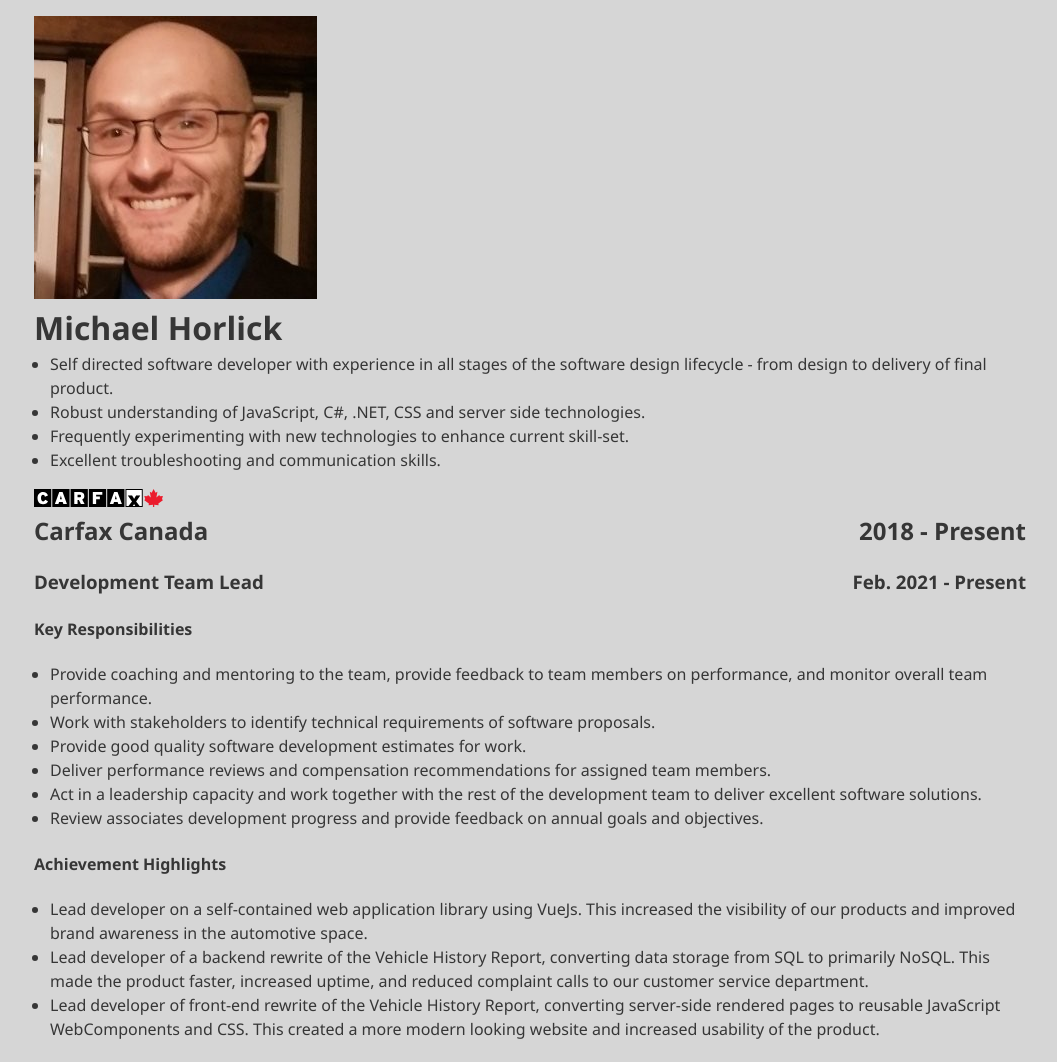
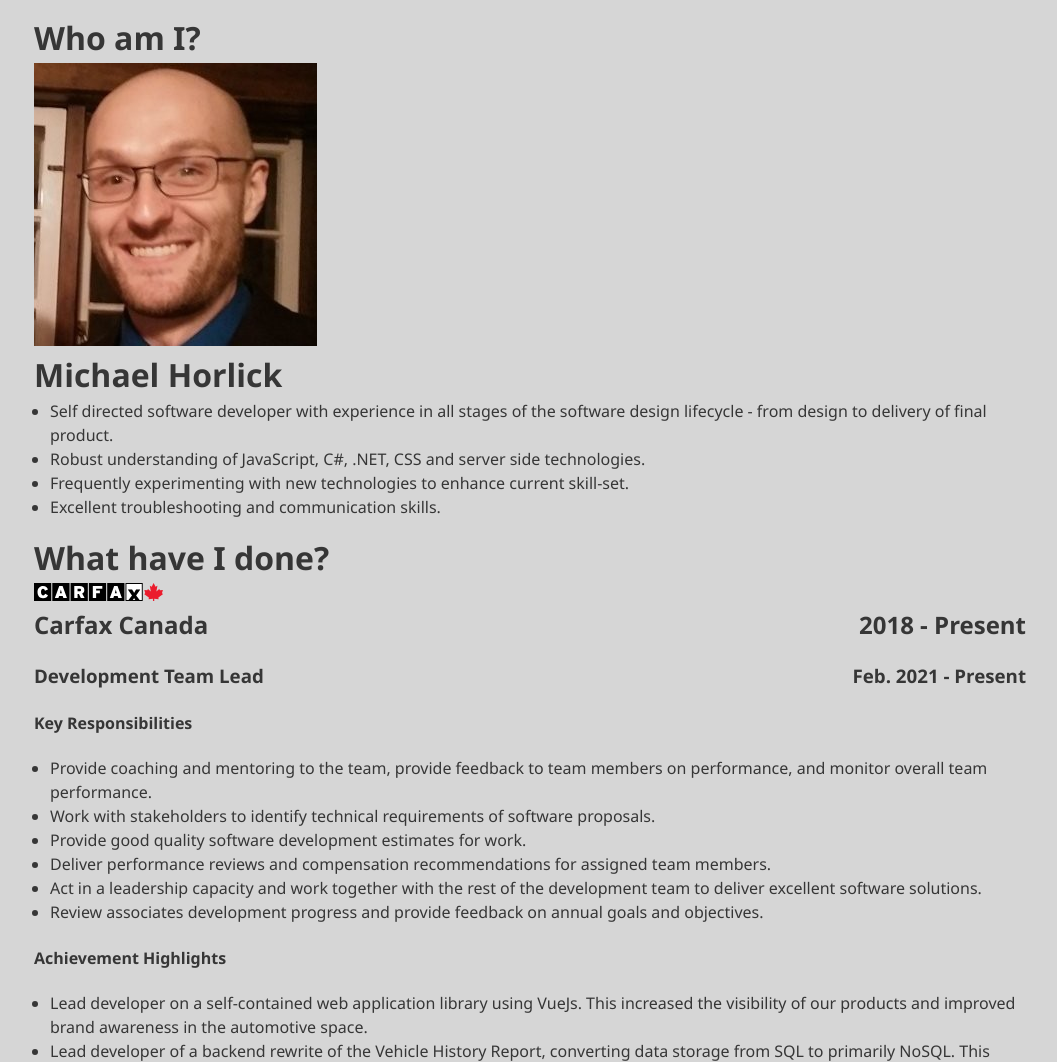
Before and after one commit to frozenrunner/frozenrunner.github.io, a website built with webpack: page index.html in a window 1280 px wide. Shown: the top 1062 px of the page, without its empty margins (110-1167 px from the left). Built offline with nearby package versions, Linux system fonts and the light colour scheme.

Commit message:
Adding some headers

```diff
--- a/index.html
+++ b/index.html
@@ -19,6 +19,7 @@
         </section>
     </template>
     <main class="main">
+        <h1>Who am I?</h1>
         <site-card img="./img/profile.jpg">
             <h1 slot="card-title">Michael Horlick</h1>
             <ul slot="card-content">
@@ -28,6 +29,7 @@
                 <li>Excellent troubleshooting and communication skills.</li>
             </ul>
         </site-card>
+        <h1>What have I done?</h1>
         <site-card img="./img/cc.svg">
             <h2 slot="card-title" class="card-history"><span>Carfax Canada</span><span>2018 - Present</span></h2>
             <div slot="card-content">
@@ -120,6 +122,7 @@
                 </div>
             </div>
         </site-card>
+        <h1>Examples of things I've played around with</h1>
         <a href="/ShoeTracker">Shoe Tracker - VueJS</a>
     </main>
 </body>
```
